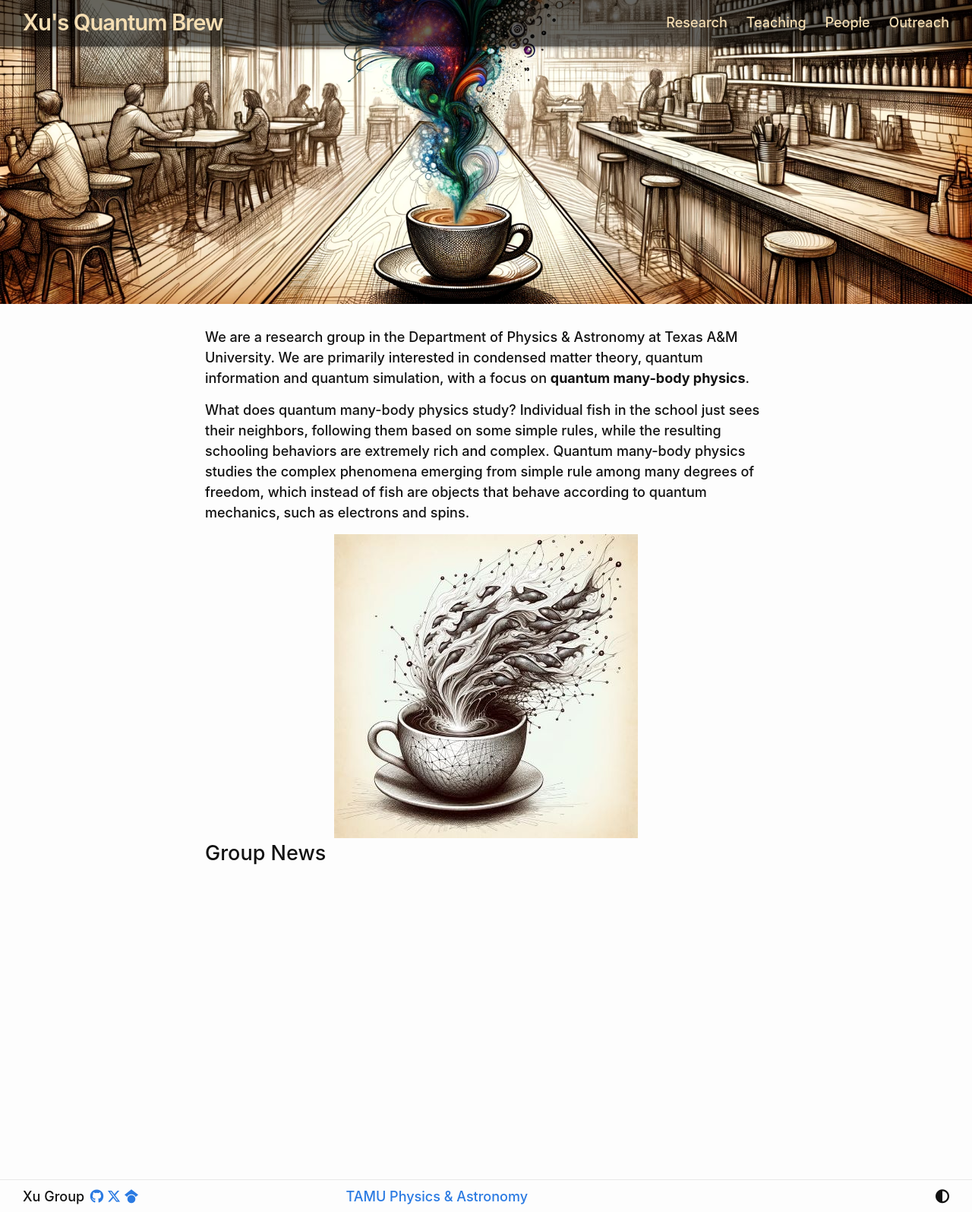
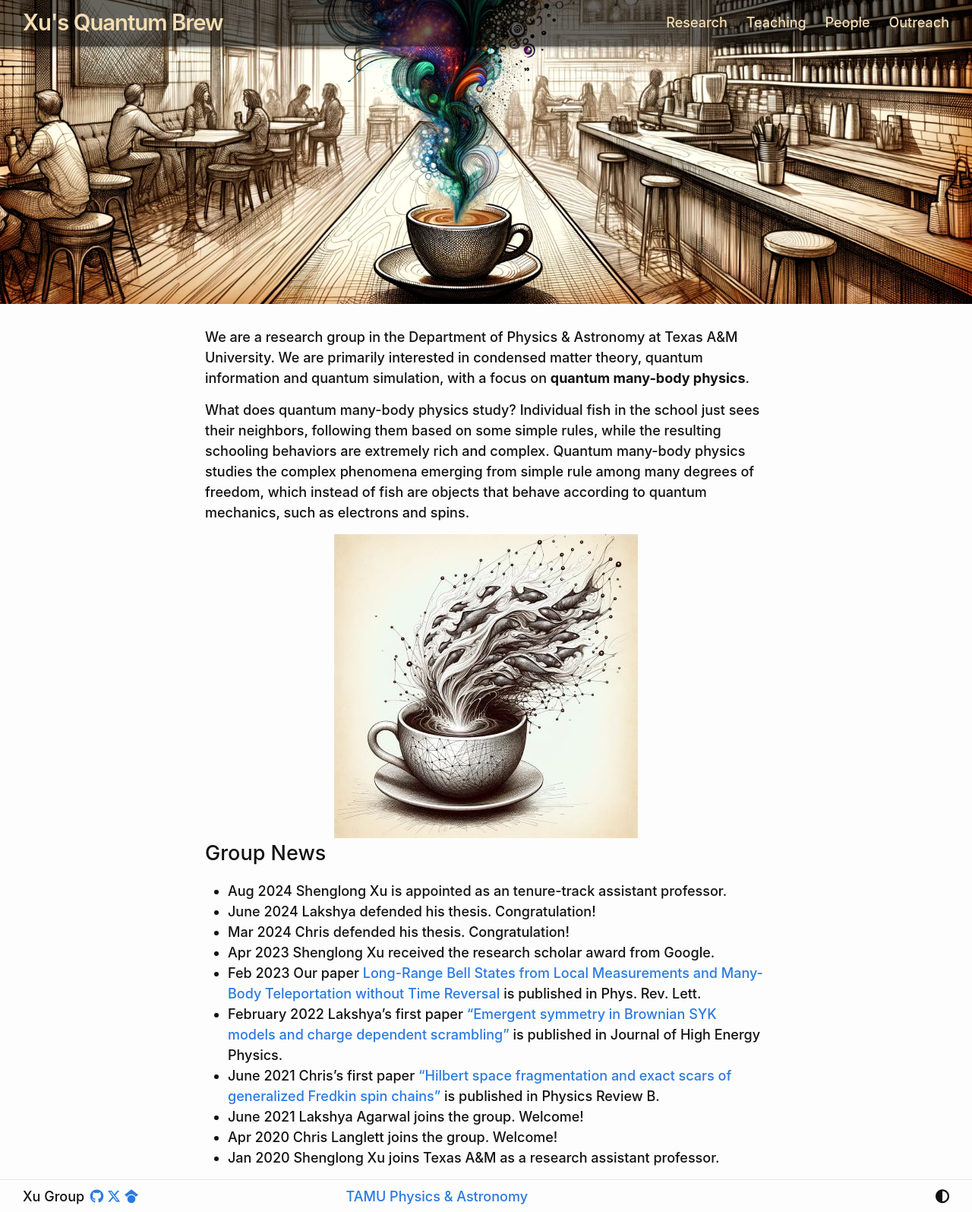
Before and after one commit to slxuphys/slxuphys.github.io, a Jekyll site: the page built from index.md, in a window 1280 px wide. Shown: the whole page at 76% size. Built offline with Jekyll 4.4.1, drawn with Linux system fonts in a browser that asks for light colours; nearby versions of some CDN libraries.

Commit message:
add group news

```diff
--- a/_data/members.yml
+++ b/_data/members.yml
@@ -19,7 +19,7 @@ grad:
 
   - name: Hanzhang Zhao
     office: MPHY 460
-    email: hzzhao@tamu.edu
+    email: hanzhang@tamu.edu
 
 
 
--- a/index.md
+++ b/index.md
@@ -15,3 +15,13 @@ What does quantum many-body physics study? Individual fish in the school just se
 
 
 ## Group News
+- Aug 2024 Shenglong Xu is appointed as an tenure-track assistant professor.
+- June 2024 Lakshya defended his thesis. Congratulation!
+- Mar 2024 Chris defended his thesis. Congratulation!
+- Apr 2023 Shenglong Xu received the research scholar award from Google.
+- Feb 2023 Our paper [Long-Range Bell States from Local Measurements and Many-Body Teleportation without Time Reversal](https://journals.aps.org/prl/abstract/10.1103/PhysRevLett.130.020801) is published in Phys. Rev. Lett.
+- February 2022 Lakshya's first paper ["Emergent symmetry in Brownian SYK models and charge dependent scrambling"](https://link.springer.com/article/10.1007/JHEP02(2022)045) is published in Journal of High Energy Physics.
+- June 2021 Chris's first paper ["Hilbert space fragmentation and exact scars of generalized Fredkin spin chains"](https://journals.aps.org/prb/abstract/10.1103/PhysRevB.103.L220304) is published in Physics Review B.
+- June 2021 Lakshya Agarwal joins the group. Welcome!
+- Apr 2020 Chris Langlett joins the group. Welcome!
+- Jan 2020 Shenglong Xu joins Texas A&M as a research assistant professor.
```
